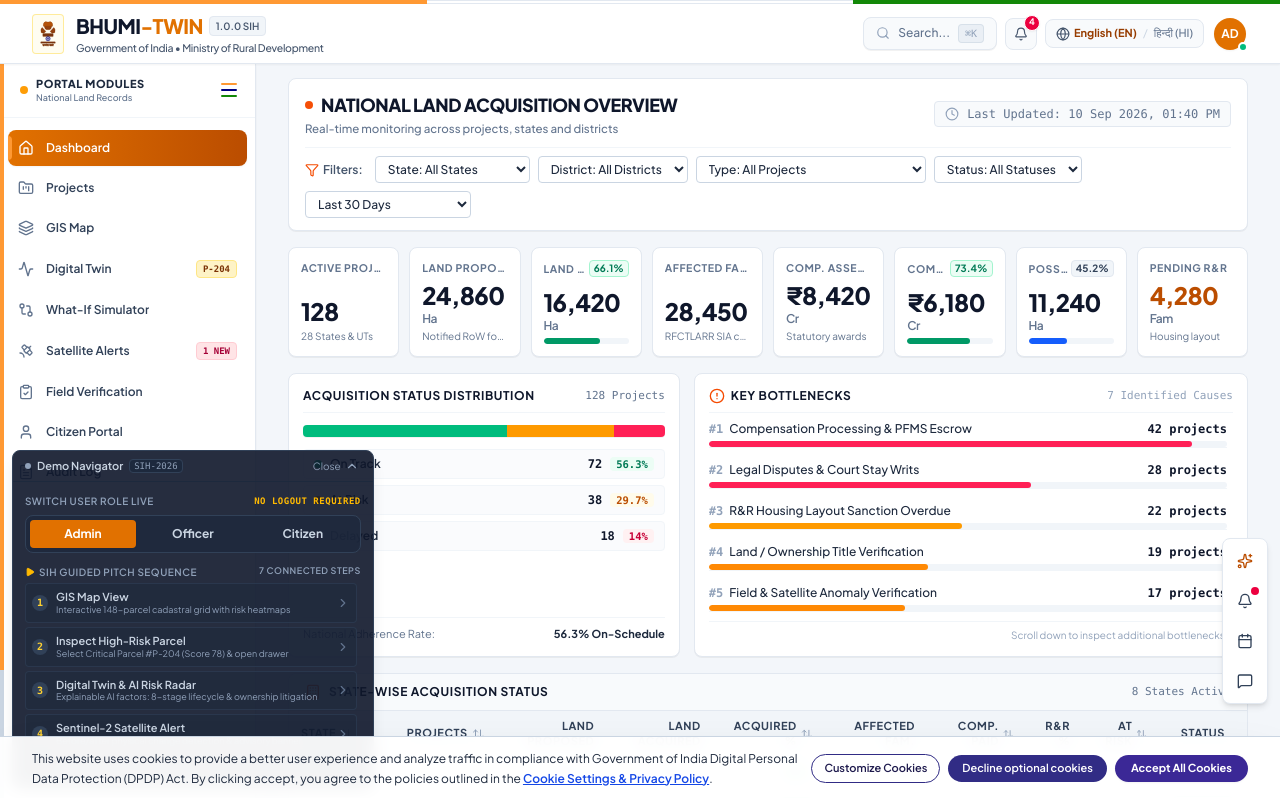
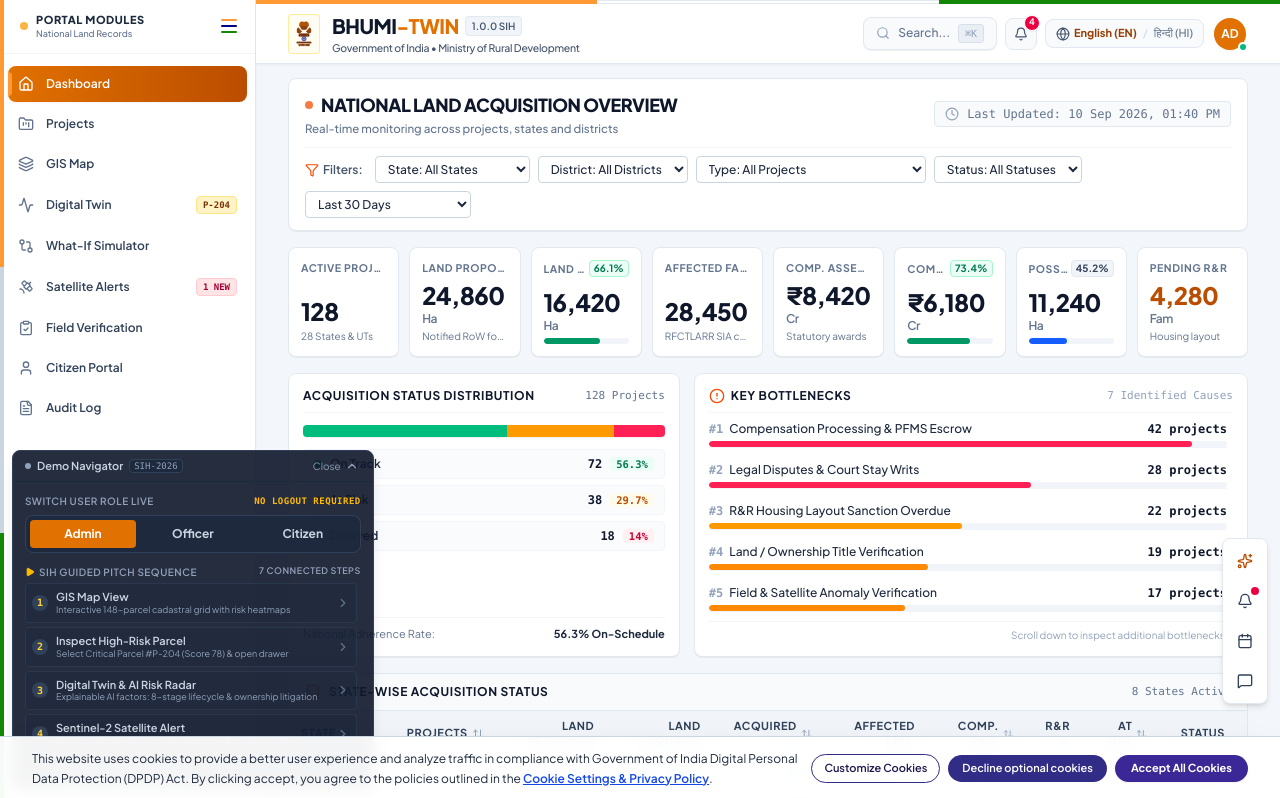
Before and after one commit to gen-ayu/Bhumi_Twin, a React (Vite) app: page / in a window 1280 px wide. Shown: the top 798 px of the page. Built offline with nearby package versions, Linux system fonts and the light colour scheme; a web font is replaced by a local one.

Commit message:
fixed sidebar scrolling

```diff
--- a/src/App.tsx
+++ b/src/App.tsx
@@ -146,11 +146,28 @@ export function App() {
   return (
     <div
       id="bhumi-twin-root"
-      className={`min-h-screen flex flex-col bg-slate-100/70 text-slate-900 transition-colors duration-200 ${
+      className={`h-screen w-screen overflow-hidden bg-slate-100/70 text-slate-900 transition-colors duration-200 relative ${
         highContrast ? 'contrast-125 saturate-150' : ''
       } ${textSizeClass}`}
     >
-      {/* Unified Government Single Navigation Bar */}
+      {/* 1. Left Fixed Sidebar (top: 0, left: 0, height: 100vh) */}
+      <GovSidebar
+        currentTab={currentTab}
+        onSelectTab={handleSelectTab}
+        currentRole={currentRole}
+        language={language}
+        selectedParcelId={selectedParcelId}
+        expanded={sidebarExpanded}
+        onToggleExpand={() => setSidebarExpanded(!sidebarExpanded)}
+      />
+
+      {/* 2. Main Viewport Area (Accounts for fixed sidebar width) */}
+      <div
+        className={`h-screen flex flex-col overflow-hidden transition-all duration-300 ${
+          sidebarExpanded ? 'pl-64' : 'pl-16'
+        }`}
+      >
+        {/* Top Navbar - Fixed at the top */}
         <GovHeader
           currentTab={currentTab}
           onSelectTab={handleSelectTab}
@@ -164,19 +181,12 @@ export function App() {
           onToggleSidebar={() => setSidebarExpanded(!sidebarExpanded)}
         />
 
-      {/* 3. Main Dynamic Content Region with Collapsible Indian Flag Themed Sidebar */}
-      <div className="flex-1 flex flex-row overflow-hidden relative">
-        <GovSidebar
-          currentTab={currentTab}
-          onSelectTab={handleSelectTab}
-          currentRole={currentRole}
-          language={language}
-          selectedParcelId={selectedParcelId}
-          expanded={sidebarExpanded}
-          onToggleExpand={() => setSidebarExpanded(!sidebarExpanded)}
-        />
-
-        <main id="main-content" className="flex-1 overflow-y-auto w-full pb-16 min-w-0 transition-all duration-300">
+        {/* 3. Independent Scrollable Main Content Area */}
+        <main
+          id="main-content"
+          className="flex-1 overflow-y-auto w-full min-w-0 transition-all duration-300 flex flex-col"
+        >
+          <div className="flex-1 pb-16">
             {isLoginModalOpen ? (
               <LoginView
                 onLoginSuccess={handleLoginSuccess}
@@ -257,11 +267,12 @@ export function App() {
                 {currentTab === 'audit-log' && <AuditLogView />}
               </>
             )}
+          </div>
+
+          {/* 4. Official Footer (MyGov.in 4-column style) inside scrollable area */}
+          <GovFooter />
         </main>
       </div>
-
-      {/* 4. Official Footer (MyGov.in 4-column style) */}
-      <GovFooter />
 
       {/* 5. GoI-compliant Cookie Consent Banner */}
       <CookieBanner />
--- a/src/components/layout/GovSidebar.tsx
+++ b/src/components/layout/GovSidebar.tsx
@@ -109,9 +109,10 @@ export const GovSidebar: React.FC<GovSidebarProps> = ({
     <aside
       id="gov-main-sidebar"
       aria-label="Main Navigation Sidebar"
-      className={`relative bg-white border-r border-slate-200 flex flex-col shrink-0 transition-all duration-300 z-30 select-none shadow-xs ${
+      className={`fixed top-0 left-0 h-screen bg-white border-r border-slate-200 flex flex-col shrink-0 transition-all duration-300 z-40 select-none shadow-xs ${
         expanded ? 'w-64' : 'w-16'
       }`}
+      style={{ position: 'fixed', top: 0, left: 0, height: '100vh' }}
     >
       {/* Indian Flag (Tiranga) Vertical Spine Line on the left edge */}
       <div className="absolute left-0 top-0 bottom-0 w-1 flex flex-col pointer-events-none z-10">
```
Lines whose indentation alone changed are shown as unchanged.
